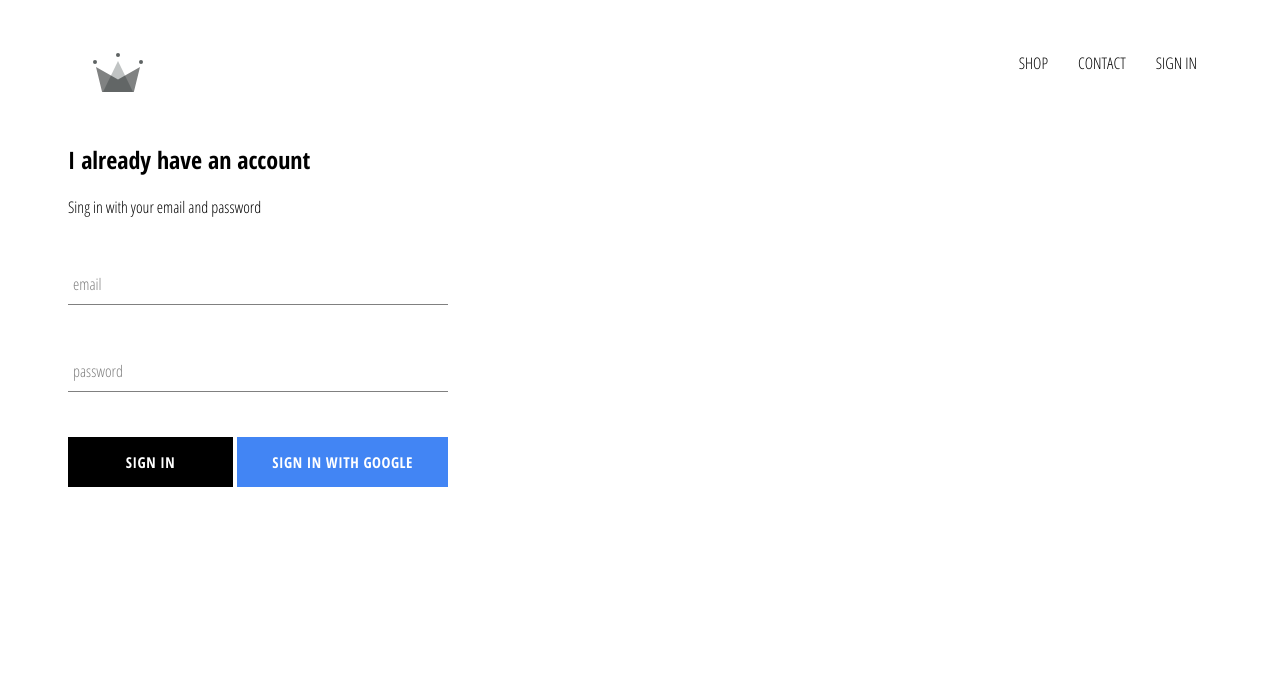
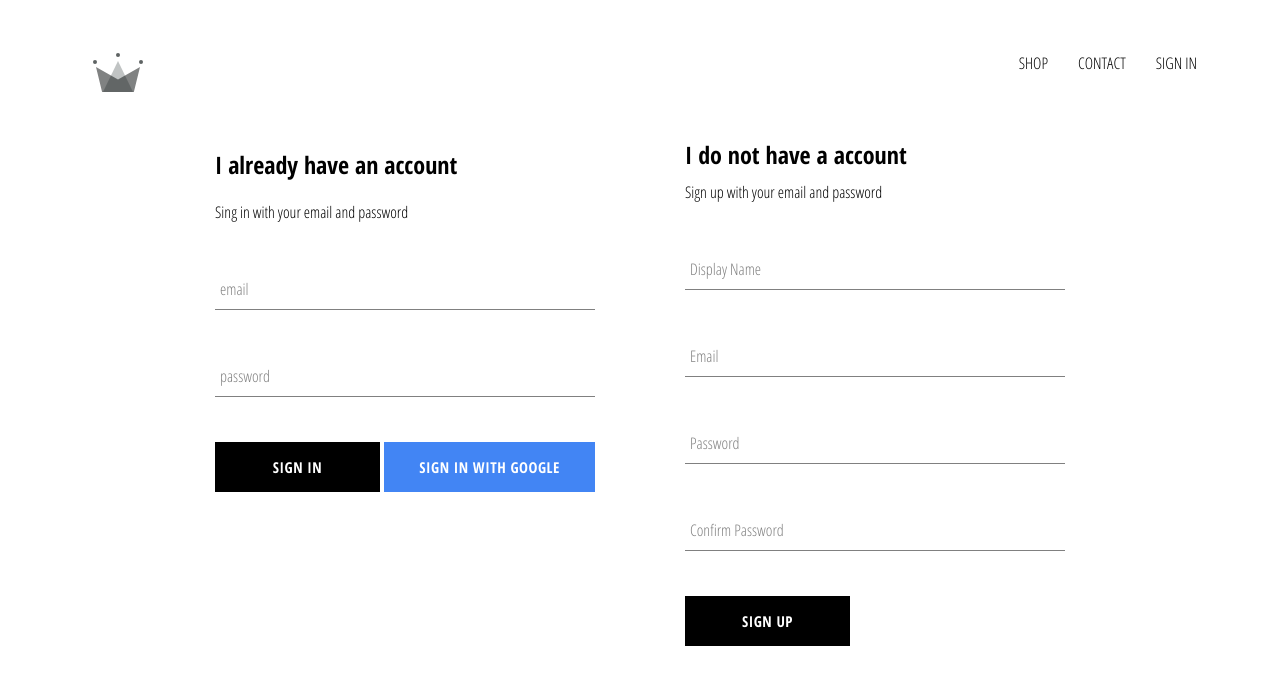
Before and after one commit to GutuGaluppo/e-crwn-clothing, a React (Create React App) app: page /signin in a window 1280 px wide. Shown: the top 684 px of the page. Built offline with nearby package versions, Linux system fonts and the light colour scheme; no server answers.

Commit message:
implemented firebase utils, included ability to store authenticated users into firestore database

```diff
--- a/src/App.js
+++ b/src/App.js
@@ -8,7 +8,7 @@
 import Header from './components/header/Header'
 import SignInAndSignUp from './pages/singin-and-singup/SignInAndSignUp'
 
-import { auth } from './firebase/firebase.utils'
+import { auth, createUserProfileDocument } from './firebase/firebase.utils'
 
 class App extends React.Component {
 	constructor(props) {
@@ -23,9 +23,26 @@
 	unsubscribeFromAuth = null;
 
 	componentDidMount() {
-		this.unsubscribeFromAuth = auth.onAuthStateChanged(user => {
-			this.setState({ currentUser: user })
-			console.log(user)
+		this.unsubscribeFromAuth = auth.onAuthStateChanged(async userAuth => {
+			if (userAuth) {
+				const userRef = await createUserProfileDocument(userAuth);
+
+				userRef.onSnapshot(snapShot => {
+					this.setState({
+						currentUser: {
+							id: snapShot.id,
+							...snapShot.data()
+						}
+					},
+					// () => { console.log(this.state) }
+					)
+					console.log(this.state)
+				})
+			} else {
+				this.setState({
+					currentUser: userAuth
+				})
+			}
 		});
 	}
 
--- /dev/null
+++ b/src/components/signup/SignUp.jsx
@@ -0,0 +1,107 @@
+import React from 'react'
+
+import FormInput from '../form-input/FormInput'
+import CustomButton from '../custom-button/CustomButton'
+
+import { auth, createUserProfileDocument } from '../../firebase/firebase.utils'
+import './sign-up.styles.scss'
+
+class SignUp extends React.Component {
+
+	constructor() {
+		super()
+
+		this.state = {
+			displayName: '',
+			email: '',
+			password: '',
+			confirmPassword: '',
+		}
+	}
+
+	handleSubmit = async event => {
+		event.preventDefault()
+
+		const { displayName, email, password, confirmPassword } = this.state
+
+		if (password !== confirmPassword) {
+			alert("Password mismatch")
+			return
+		}
+
+		try {
+
+			const { user } = await auth.createUserWithEmailAndPassword(email, password)
+			await createUserProfileDocument(user, { displayName })
+
+			this.setState({
+				displayName: '',
+				email: '',
+				password: '',
+				confirmPassword: '',
+			})
+
+		} catch (error) {
+
+			console.error(error)
+
+		}
+
+	}
+
+	handleChange = e => {
+		const { name, value } = e.target
+
+		this.setState({
+			[name]: value
+		})
+	}
+
+	render() {
+		const { displayName, email, password, confirmPassword } = this.state
+
+		return (
+			<div className="sign-up">
+				<h2 className="title">I do not have a account</h2>
+				<span>Sign up with your email and password</span>
+				<form onSubmit={this.handleSubmit} className="sign-up-form">
+					<FormInput
+						type="text"
+						name='displayName'
+						value={displayName}
+						onChange={this.handleChange}
+						label="Display Name"
+						required
+					/>
+					<FormInput
+						type="email"
+						name='email'
+						value={email}
+						onChange={this.handleChange}
+						label="Email"
+						required
+					/>
+					<FormInput
+						type="password"
+						name='password'
+						value={password}
+						onChange={this.handleChange}
+						label="Password"
+						required
+					/>
+					<FormInput
+						type="password"
+						name='confirmPassword'
+						value={confirmPassword}
+						onChange={this.handleChange}
+						label="Confirm Password"
+						required
+					/>
+					<CustomButton type="submit">SIGN UP</CustomButton>
+				</form>
+			</div>
+		)
+	}
+}
+
+export default SignUp
--- /dev/null
+++ b/src/components/signup/sign-up.styles.scss
@@ -0,0 +1,9 @@
+.sign-up {
+  display: flex;
+  flex-direction: column;
+  width: 380px;
+
+  .title {
+    margin: 10px 0;
+  }
+}
--- a/src/firebase/firebase.utils.js
+++ b/src/firebase/firebase.utils.js
@@ -2,7 +2,7 @@
 import "firebase/firestore" //database
 import 'firebase/auth' //authentication
 
-var firebaseConfig = {
+const firebaseConfig = {
 	apiKey: "AIzaSyDVMPnE7mVejguvknuq9Le9KovhRSeRdAM",
 	authDomain: "crwn-db-d8582.firebaseapp.com",
 	projectId: "crwn-db-d8582",
@@ -11,6 +11,33 @@
 	appId: "1:20431973142:web:10d435814598875dd83e37",
 	measurementId: "G-S0BCLVELPZ"
 };
+
+export const createUserProfileDocument = async (userAuth, additionalData) => {
+	if (!userAuth) return;
+
+	const userRef = firestore.doc(`users/${userAuth.uid}`)
+
+	const snapShot = await userRef.get()
+
+	// if the snapShot doesn't exist', we create the data object
+	if(!snapShot.exists) {
+		const { displayName, email } = userAuth
+		const createdAt = new Date()
+
+		try {
+			await userRef.set({
+				displayName,
+				email,
+				createdAt,
+				...additionalData
+			})
+		} catch (error) {
+			console.error('error creating user', error.message)
+		}
+	}
+
+	return userRef
+}
 
 firebase.initializeApp(firebaseConfig);
 
--- a/src/pages/singin-and-singup/SignInAndSignUp.jsx
+++ b/src/pages/singin-and-singup/SignInAndSignUp.jsx
@@ -1,12 +1,15 @@
 import React from 'react'
-import './signinsignup.styles.scss'
+import './signin-signup.styles.scss'
 
 import SignIn from '../../components/signin/SignIn'
+import SignUp from '../../components/signup/SignUp'
+
 
 const SignInAndSignUp = () => {
 	return (
 		<div className="sign-in-and-sign-up">
 			<SignIn />
+			<SignUp />
 		</div>
 	)
 }
--- /dev/null
+++ b/src/pages/singin-and-singup/signin-signup.styles.scss
@@ -0,0 +1,6 @@
+.sign-in-and-sign-up {
+	width: 850px;
+	display: flex;
+	justify-content: space-between;
+	margin: 30px auto;
+}
```
Also changed, not shown: src/pages/singin-and-singup/signinsignup.styles.scss (deleted), 1 other file (tests, documents, lock files or other folders).
